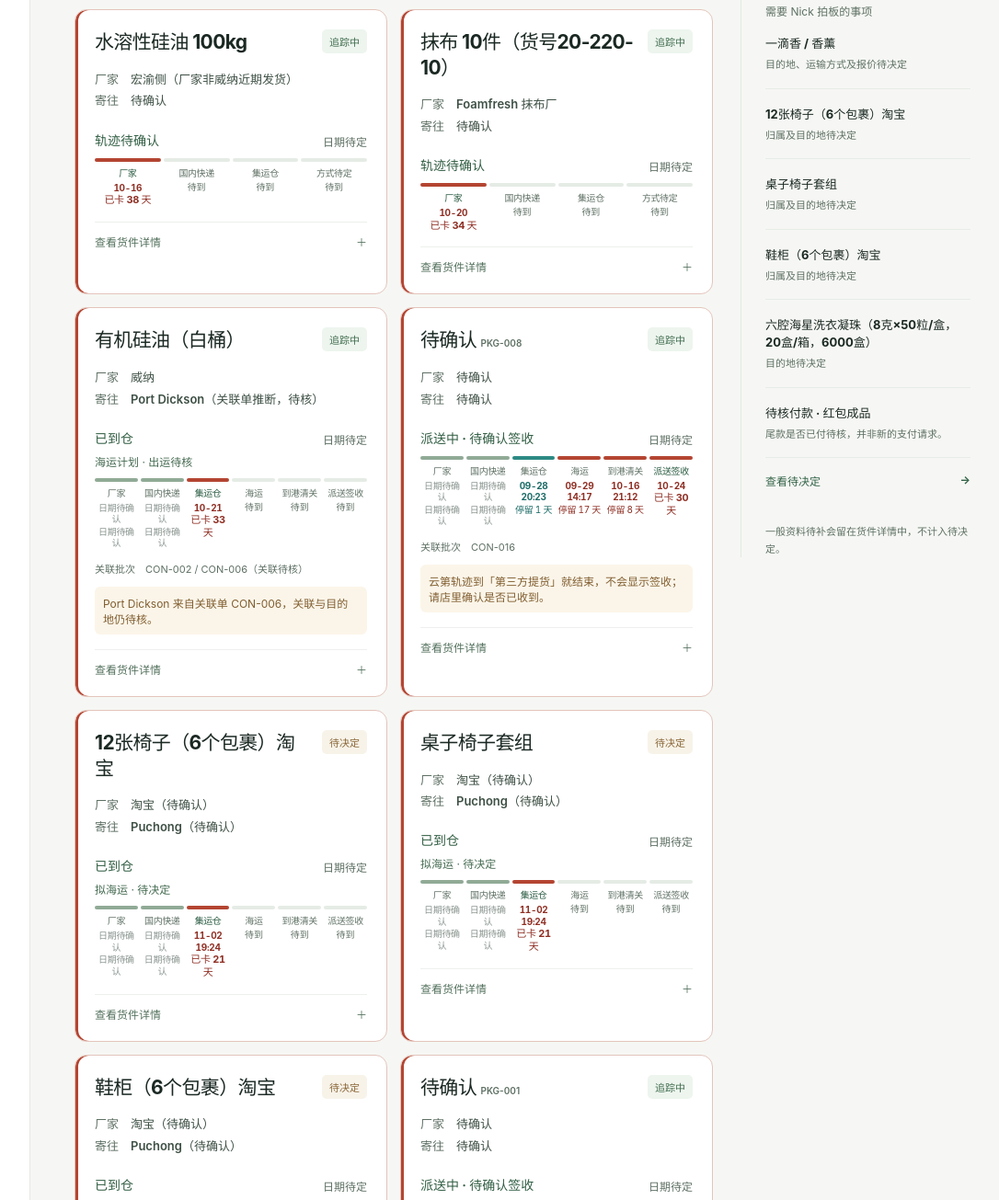
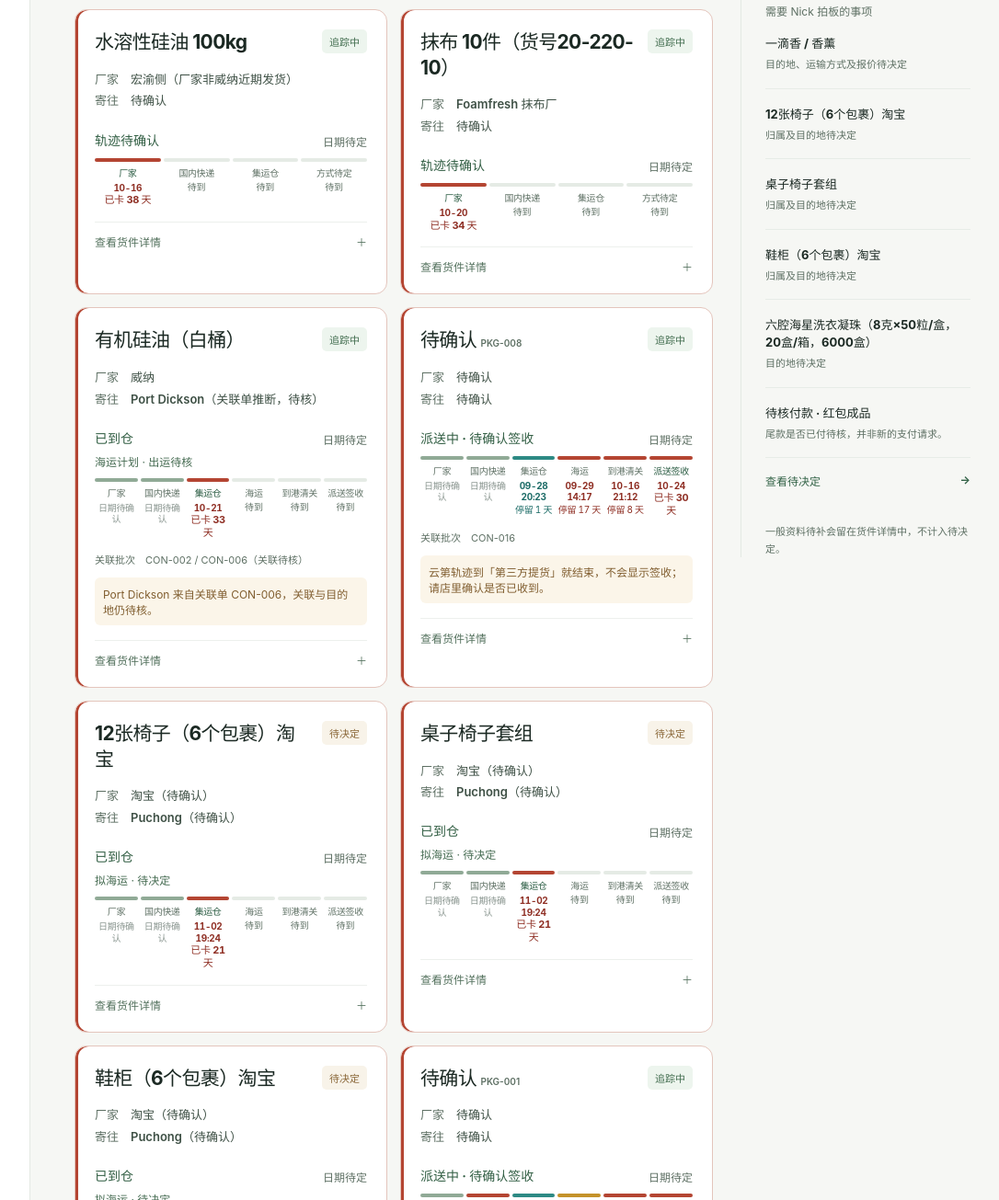
Before and after one commit to siewwengnick-rgb/shipment-tracker, a plain HTML site: page index.html in a window 1280 px wide. Shown: the part 508-1813 px from the top of the page at 92% size, without its empty margins (177-1263 px from the left). Drawn offline with Linux system fonts and the light colour scheme.

Commit message:
修细节：待确认不重复、已签收终步用青色

```diff
--- a/index.html
+++ b/index.html
@@ -1,8 +1,8 @@
 <!doctype html>
-<html lang="zh-CN"><head><meta charset="utf-8"><meta name="viewport" content="width=device-width, initial-scale=1, viewport-fit=cover"><title>货件 · 物流追踪</title><link rel="icon" href="data:,"><link rel="stylesheet" href="style.css?v=20261123sla2"></head><body>
+<html lang="zh-CN"><head><meta charset="utf-8"><meta name="viewport" content="width=device-width, initial-scale=1, viewport-fit=cover"><title>货件 · 物流追踪</title><link rel="icon" href="data:,"><link rel="stylesheet" href="style.css?v=20261123sla3"></head><body>
 <div class="shell"><aside class="sidebar"><div class="brand"><span class="brandmark">●</span> 货件追踪</div><div class="side-label">工作台</div><div class="side-active">▦ <span>所有货件</span></div><div class="side-foot" id="side-updated"></div></aside>
 <main><header class="top"><div><div class="eyebrow">物流工作台 <span>/</span> 货件</div><h1>货件追踪</h1><p>所有货物，一目了然</p></div><div class="updated"><span></span> <b id="updated-text" style="font-weight:inherit">读取中…</b></div></header>
 <section class="overview"><div><span class="over-label">本周预计到港</span><strong id="week-count">—</strong><p id="week-range"></p></div><div class="next"><span>最近预计到港</span><strong id="next-date">—</strong><small id="next-note">预计到港 · 非最终送达</small></div></section>
 <section class="toolbar" aria-label="搜索与筛选"><label class="search"><span>⌕</span><input id="search" type="search" placeholder="搜索产品、厂家或目的地" aria-label="搜索产品、厂家或目的地"></label><div class="control-row"><div class="filters" role="group" aria-label="状态筛选"><button data-filter="all" class="active">全部 <b id="count-all"></b></button><button data-filter="transit">在途 <b id="count-transit"></b></button><button data-filter="decision">待决定 <b id="count-decision"></b></button><button data-filter="done">完成 <b id="count-done"></b></button></div><div class="view-switch" role="group" aria-label="视图切换"><button data-view="cards" class="active" aria-label="卡片视图" title="卡片视图">▦</button><button data-view="list" aria-label="列表视图" title="列表视图">☰</button></div></div></section>
 <div class="content"><div class="results"><div class="section-title"><div><h2 id="heading">全部货件</h2></div><span id="result-count"></span></div><div id="cards" class="cards"></div><div id="empty" hidden>没有找到符合条件的货件。试试其他搜索或筛选。</div></div><aside class="summary"><div class="summary-head"><h2>待决定 <span id="summary-count"></span></h2><p>需要 Nick 拍板的事项</p></div><div id="decision-list"></div><button id="show-decisions">查看待决定 <span>→</span></button><div class="summary-note">一般资料待补会留在货件详情中，不计入待决定。</div></aside></div></main></div>
-<nav class="mobile-nav" aria-label="底部导航"><button data-nav="all" class="active">▦<span>货件</span></button><button data-nav="decision">◉<span>待决定</span></button><button data-nav="done">✓<span>已完成</span></button></nav><script src="sla.js?v=20261123sla2"></script><script src="map.js?v=20261123sla2"></script><script src="app.js?v=20261123sla2"></script></body></html>
+<nav class="mobile-nav" aria-label="底部导航"><button data-nav="all" class="active">▦<span>货件</span></button><button data-nav="decision">◉<span>待决定</span></button><button data-nav="done">✓<span>已完成</span></button></nav><script src="sla.js?v=20261123sla3"></script><script src="map.js?v=20261123sla3"></script><script src="app.js?v=20261123sla3"></script></body></html>
--- a/map.js
+++ b/map.js
@@ -65,7 +65,7 @@
     let destInferred = false;
     if (!dest) { const e = extra.find(c => c.destination_city || c.destination); if (e) { dest = s(e.destination_city) || s(e.destination); destInferred = true; } }
     if (route === 'local') dest = '中国酒店自取';
-    else if (has(cf, 'destination')) dest = dest ? dest + '（待确认）' : '待决定';
+    else if (has(cf, 'destination')) dest = dest ? (dest.includes('待确认') ? dest : dest + '（待确认）') : '待决定';
     else if (destInferred) dest += '（关联单推断，待核）';
     else if (!dest && stage === '无单号' && p.destination_warehouse) dest = p.destination_warehouse + '（送仓；到仓未确认）';
     dest = dest || '待确认';
--- a/sla.js
+++ b/sla.js
@@ -293,13 +293,13 @@
     });
     return raw.map((s, i) => {
       if (s.isFuture) return Object.assign({ dwell: null, dwellLabel: '', whenLabel: '', tone: '' }, s);
-      if (!s.at) return Object.assign({ dwell: null, dwellLabel: '日期待确认', whenLabel: '日期待确认', tone: 'gray' }, s);
+      if (!s.at) return Object.assign({ dwell: null, dwellLabel: '', whenLabel: '日期待确认', tone: 'gray' }, s);
       let end = null;
       for (let j = i + 1; j < raw.length; j++) { if (raw[j].at) { end = raw[j].at; break; } }
       const canDwell = end || s.isCurrent;
       const dwell = canDwell ? daysBetween(s.at, s.isCurrent ? now : end, tz) : null;
       const limit = stepLimit(s.key, input, rules, s.at);
-      const tone = dwell == null ? 'gray' : toneFor(dwell, limit, rules);
+      const tone = (input.done && s.isCurrent) ? 'teal' : dwell == null ? 'gray' : toneFor(dwell, limit, rules);
       let dwellLabel = '';
       if (dwell == null) dwellLabel = '停留待确认';
       else if (input.done && s.isCurrent) dwellLabel = '完成';
```
